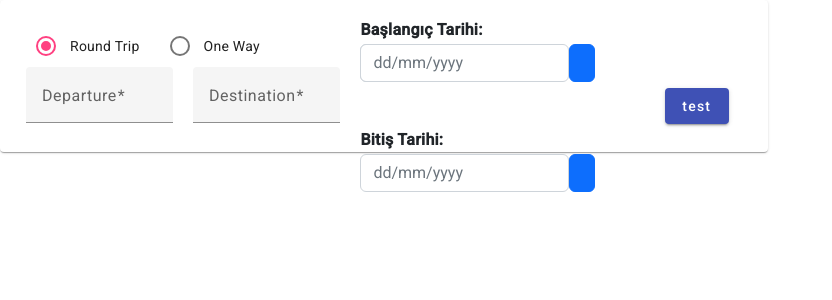
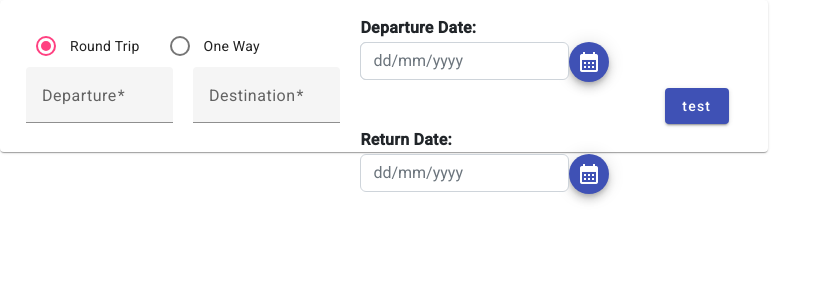
Before and after one commit to Mertkmrc/flight-search-app, an Angular app: page / in a window 1280 px wide. Shown: the top 300 px of the page, without its empty margins (0-832 px from the left). Built offline with nearby package versions, Linux system fonts and the light colour scheme.

Commit message:
datepicker finished

```diff
--- a/src/app/date-picker/date-picker.component.html
+++ b/src/app/date-picker/date-picker.component.html
@@ -1,6 +1,6 @@
 <form class="row row-cols-sm-auto">
   <div class="col-12 mb-5">
-    <div class="fs-6 fw-bolder mb-1 me-5">Başlangıç Tarihi:</div>
+    <div class="fs-6 fw-bolder mb-1 me-5">Departure Date:</div>
     <div class="d-flex">
       <div class="dp-hidden position-absolute">
         <div class="input-group">
@@ -50,13 +50,13 @@
               class="btn btn-secondary btn-sm m-2 float-start"
               (click)="fromDate = null; toDate = null; datepicker.close()"
             >
-              Temizle
+              Clear
             </button>
             <button
               class="btn btn-primary btn-sm m-2 float-end"
               (click)="datepicker.close()"
             >
-              Kaydet
+              Save
             </button>
           </ng-template>
         </div>
@@ -71,14 +71,18 @@
         />
       </div>
       <button
+        mat-mini-fab
+        color="primary"
         class="btn btn-primary btn-outline-primary bi bi-calendar3"
         (click)="datepicker.toggle()"
         type="button"
-      ></button>
+      >
+      <mat-icon>calendar_month</mat-icon>
+    </button>
     </div>
   </div>
-  <div class="col-12">
-    <div class="fs-6 fw-bolder mb-1 me-5">Bitiş Tarihi:</div>
+  <div class="col-12" *ngIf="!oneWay">
+    <div class="fs-6 fw-bolder mb-1 me-5">Return Date:</div>
     <div class="d-flex">
       <div class="z-2">
         <input
@@ -90,10 +94,14 @@
         />
       </div>
       <button
+        mat-mini-fab
+        color="primary"
         class="btn btn-primary btn-outline-primary bi bi-calendar3"
         (click)="datepicker.toggle()"
         type="button"
-      ></button>
+      >
+      <mat-icon>calendar_month</mat-icon>
+    </button>
     </div>
   </div>
 </form>
--- a/src/app/date-picker/date-picker.component.ts
+++ b/src/app/date-picker/date-picker.component.ts
@@ -17,6 +17,8 @@ import {
   NgbDropdownModule
 } from '@ng-bootstrap/ng-bootstrap';
 import { FormsModule, ReactiveFormsModule } from '@angular/forms';
+import {MatButtonModule} from '@angular/material/button';
+import {MatIconModule} from '@angular/material/icon';
 
 @Component({
   selector: 'app-date-picker',
@@ -27,7 +29,9 @@ import { FormsModule, ReactiveFormsModule } from '@angular/forms';
     NgbDatepicker,
     NgbDropdownModule,
     FormsModule,
-    ReactiveFormsModule
+    ReactiveFormsModule,
+    MatIconModule,
+    MatButtonModule,
   ],
   templateUrl: './date-picker.component.html',
   styleUrls: ['./date-picker.component.scss']
@@ -57,6 +61,7 @@ export class DatePickerComponent {
     console.log(date);
     if (this.oneWay) {
       this.fromDate = date;
+      this.toDate = date;
       return;
     }
     if (!this.fromDate && !this.toDate) {
```
